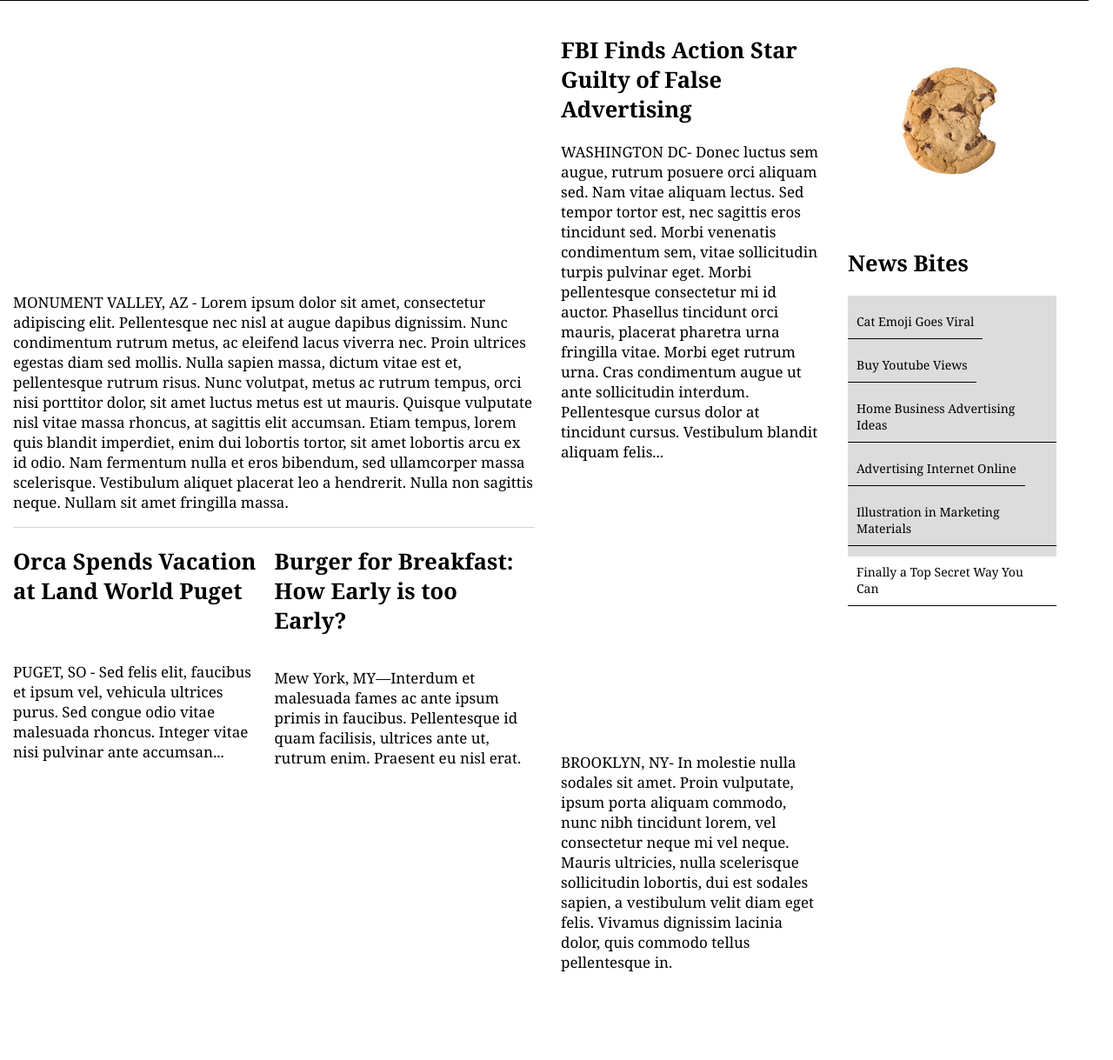
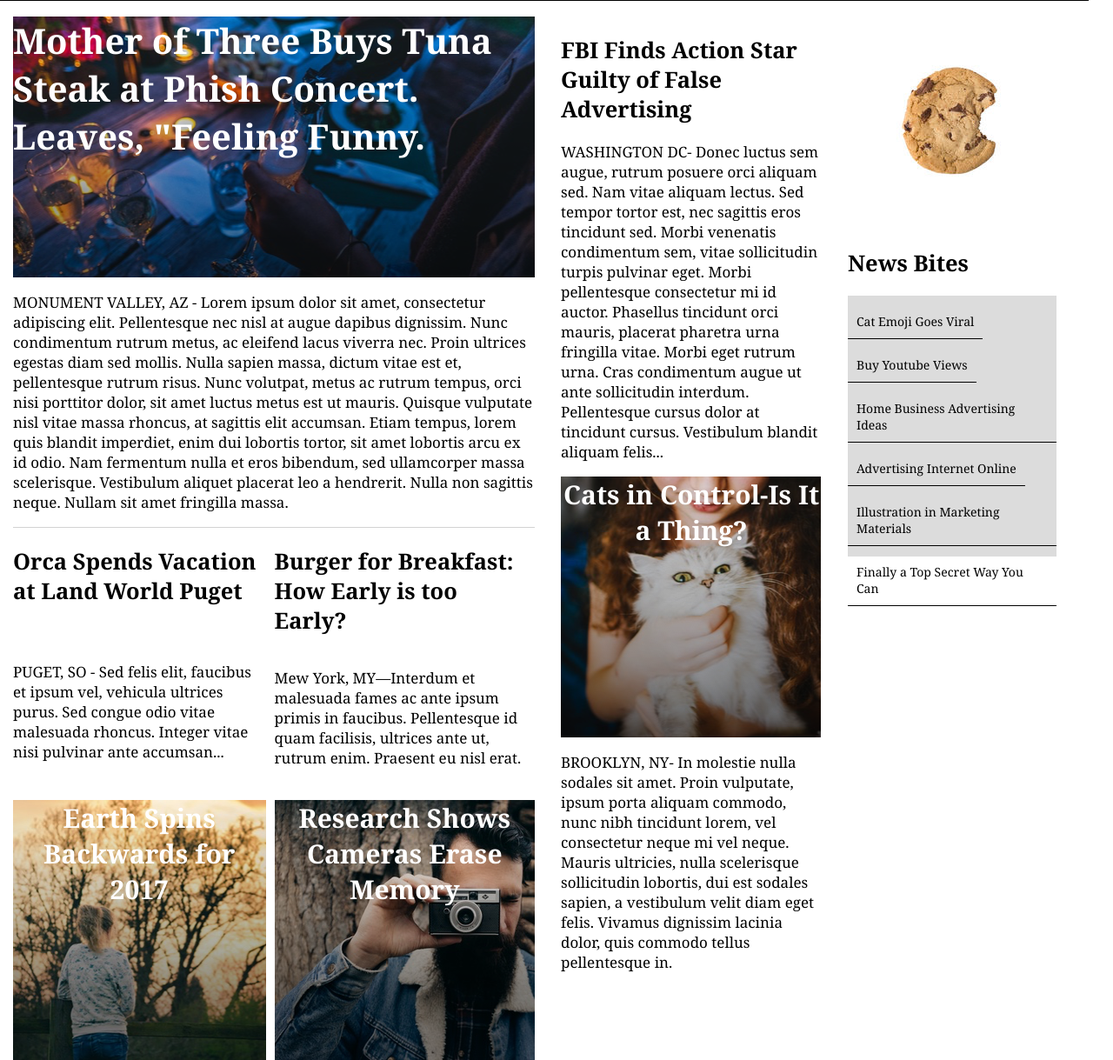
Before and after one commit to d-zucho/myTimes, a plain HTML site: page index.html in a window 1280 px wide. Shown: the part 81-1300 px from the top of the page at 87% size. Drawn offline with Linux system fonts and the light colour scheme; the site is published under a folder, as on GitHub Pages, so addresses that start at the root find nothing.

Commit message:
attempt pics1

```diff
--- a/resources/CSS/style.css
+++ b/resources/CSS/style.css
@@ -99,7 +99,7 @@ main {
 }
 
 .main-pic {
-    background: url("/pics/main-story.png");
+    background-image: url("../../pics/main-story.png");
     background-repeat: no-repeat;
     width: 600px;
     height: 300px;
@@ -110,7 +110,7 @@ main {
 }
 
 .orca-picture {
-    background: url("/pics/fall-trees.png");
+    background-image: url("../../pics/fall-trees.png");
     height: 300px;
     color: white;
     font-family: Georgia;
@@ -122,7 +122,7 @@ main {
 }
 
 .burger-pic {
-    background: url("/pics/hipster-cameraman.png");
+    background-image: url("../../pics/hipster-cameraman.png");
     height: 300px;
     color: white;
     font-family: Georgia;
@@ -135,7 +135,7 @@ main {
 }
 
 .fbi-pic {
-    background: url("/pics/cat-ceo.png");
+    background-image: url("../../pics/cat-ceo.png");
     height: 300px;
     color: white;
     font-family: Georgia;
```
Also changed, not shown: 1 other file.
